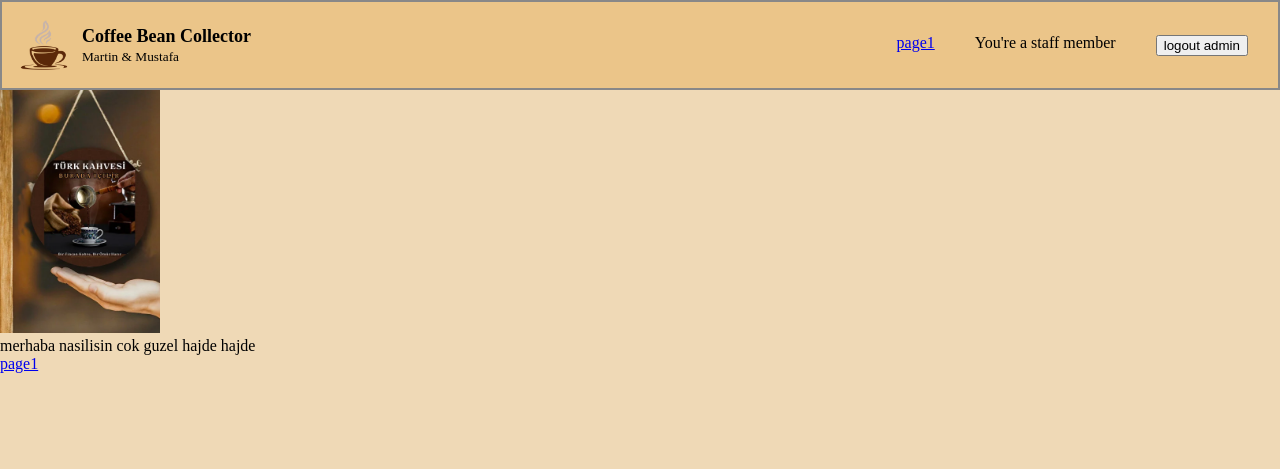
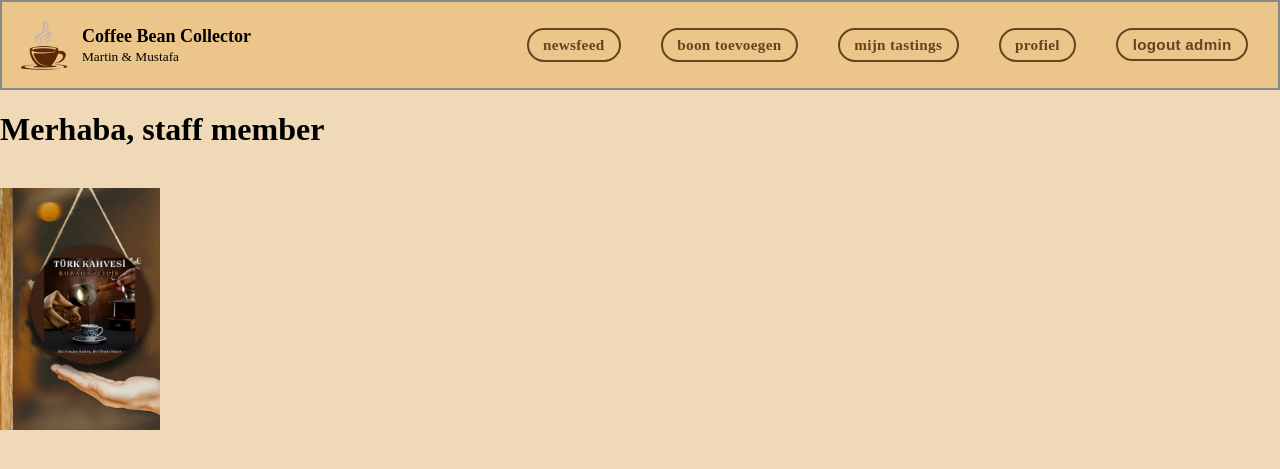
Before and after one commit to mb0m/Project-Koffie, a Django app: page / in a window 1280 px wide. Shown: the top 469 px of the page. Run offline with Django 5.2, Linux system fonts and the light colour scheme; a user stored in the database is signed in.

Commit message:
made basic navigation and made the site experience nicer and smooth, cok guzelllll

```diff
--- a/langlauf/base/static/base/CSS/styles.css
+++ b/langlauf/base/static/base/CSS/styles.css
@@ -42,7 +42,7 @@ body {
     gap:2.5rem;
 }
 
-.nav-item {
+.Titel {
     background: none;
     border: none;
     padding: 0;
@@ -53,13 +53,22 @@ body {
     font-weight:500;
 }
 
-.Titel {
-    background: none;
-    border: none;
-    padding: 0;
+.nav-item {
+    display: inline-block; /* Dit zorgt ervoor dat t goed gaat werken op <a> tags, dus links */
+    background: transparent;
+    border: 2px solid rgb(101, 67, 33);
+    color: rgb(101, 67, 33);
+    padding: 0.35rem 0.9rem;
+    border-radius: 1.25rem;
+    font-size: 0.95rem;
+    font-weight: 600;
     cursor: pointer;
+    letter-spacing: 0.02em;
     text-decoration: none;
-    color:black;
-    font-size:1.125rem;
-    font-weight:500;
+    transition: background 0.2s ease-in, color 0.2s ease-in;
 }
+
+.nav-item:hover {
+    background: rgb(101, 67, 33);
+    color: rgb(239, 217, 182);
+}
--- a/langlauf/base/templates/base/page1.html
+++ b/langlauf/base/templates/base/boon_toevoegen.html
@@ -1,7 +1,6 @@
 {% extends 'base/base.html' %}
 
 {% block content %}
-    <h1>helloooo</h1>
-
+    <h1>Boon Toevoegen</h1>
 
 {% endblock content %}
--- a/langlauf/base/templates/base/index.html
+++ b/langlauf/base/templates/base/index.html
@@ -2,9 +2,15 @@
 
 {% load static %}
 {% block content %}
+
+
+    {% if user.is_staff %}
+        <h1>Merhaba, staff member</h1>
+
+    {% else %}
+        <h1>Merhaba, gebruiker</h1>
+    {% endif %}
+    <br>
     <img src="{% static 'base/turks_koffie.png' %}" alt="turkiye cafe" class="turkish_coffee_icon"> <br>
-    merhaba nasilisin cok guzel hajde hajde <br>
-
-    <a href=" {% url 'page1' %}">page1</a>
 
 {% endblock content %}
--- a/langlauf/base/templates/base/menu.html
+++ b/langlauf/base/templates/base/menu.html
@@ -9,25 +9,23 @@
     </div>
 
     {% if not user.is_authenticated %}
+        <div class="menu_rechts">
             <a href="{% url 'login' %}" class="nav-item">Login</a>
-        <a href="{% url 'register' %}" class="nav-item">Sign up</a>
-
+            <a href="{% url 'register' %}" class="nav-item">Sign up</a>
+        </div>
 
     {% else %}
+
         <div class="menu_rechts">
-            <a href=" {% url 'page1' %}">page1</a>
-            {% if user.is_staff %}
-                <a>You're a staff member</a>
+            <a href=" {% url 'newsfeed' %}" class="nav-item">newsfeed</a>
+            <a href=" {% url 'boon_toevoegen' %}" class="nav-item">boon toevoegen</a>
+            <a href=" {% url 'mijn_tastings' %}" class="nav-item">mijn tastings</a>
+            <a href=" {% url 'profiel' %}" class="nav-item">profiel</a>
 
-            {% else %}
-                <a>You're no staff member</a>
-            {% endif %}
-
-            <form action="{% url 'logout' %}" method="post" class="nav-item">
+            <form action="{% url 'logout' %}" method="post">
                 {% csrf_token %}
-                <button type="submit" class="nav-btn-link" class="nav-item">
+                <button type="submit" class="nav-item">
                     logout {{user.get_username}}
-
                 </button>
             </form>
 
--- /dev/null
+++ b/langlauf/base/templates/base/mijn_tastings.html
@@ -0,0 +1,6 @@
+{% extends 'base/base.html' %}
+
+{% block content %}
+    <h1>Mijn Tastings</h1>
+
+{% endblock content %}
--- /dev/null
+++ b/langlauf/base/templates/base/newsfeed.html
@@ -0,0 +1,6 @@
+{% extends 'base/base.html' %}
+
+{% block content %}
+    <h1>Newsfeed</h1>
+
+{% endblock content %}
--- /dev/null
+++ b/langlauf/base/templates/base/profiel.html
@@ -0,0 +1,6 @@
+{% extends 'base/base.html' %}
+
+{% block content %}
+    <h1>Profiel</h1>
+
+{% endblock content %}
--- a/langlauf/base/urls.py
+++ b/langlauf/base/urls.py
@@ -5,6 +5,9 @@ urlpatterns = [
     path("", views.index, name="index"),
     path("", include('django.contrib.auth.urls')),
     # path('accounts/', include('django.contrib.auth.urls')),
-    path("page1/", views.page1, name="page1"),
+    path("newsfeed/", views.newsfeed, name="newsfeed"),
+    path("boon-toevoegen/", views.boon_toevoegen, name="boon_toevoegen"),
+    path("mijn-tastings/", views.mijn_tastings, name="mijn_tastings"),
+    path("profiel/", views.profiel, name="profiel"),
     path("register/", views.register, name="register"),
 ]
--- a/langlauf/base/views.py
+++ b/langlauf/base/views.py
@@ -23,8 +23,23 @@ def menu(request):
 
 
 @login_required
-def page1(request):
-    return render(request, "base/page1.html")
+def newsfeed(request):
+    return render(request, "base/newsfeed.html")
+
+
+@login_required
+def boon_toevoegen(request):
+    return render(request, "base/boon_toevoegen.html")
+
+
+@login_required
+def mijn_tastings(request):
+    return render(request, "base/mijn_tastings.html")
+
+
+@login_required
+def profiel(request):
+    return render(request, "base/profiel.html")
 
 
 def register(request):
```
Also changed, not shown: langlauf/db.sqlite3.
